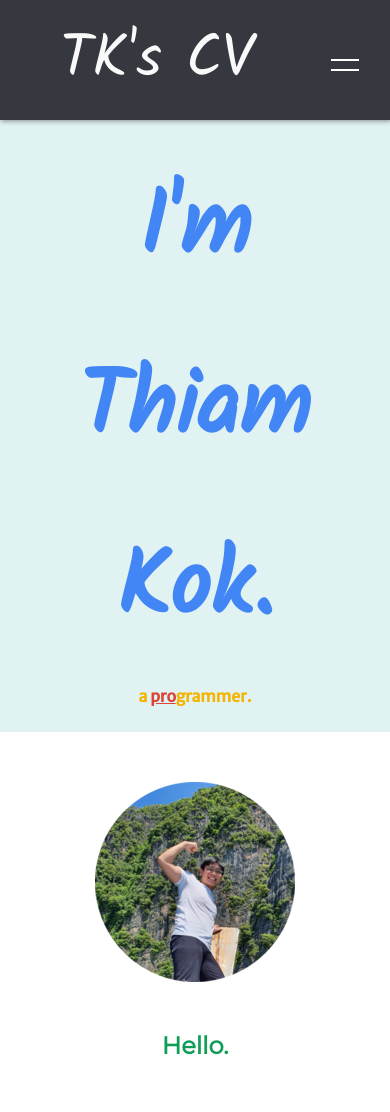
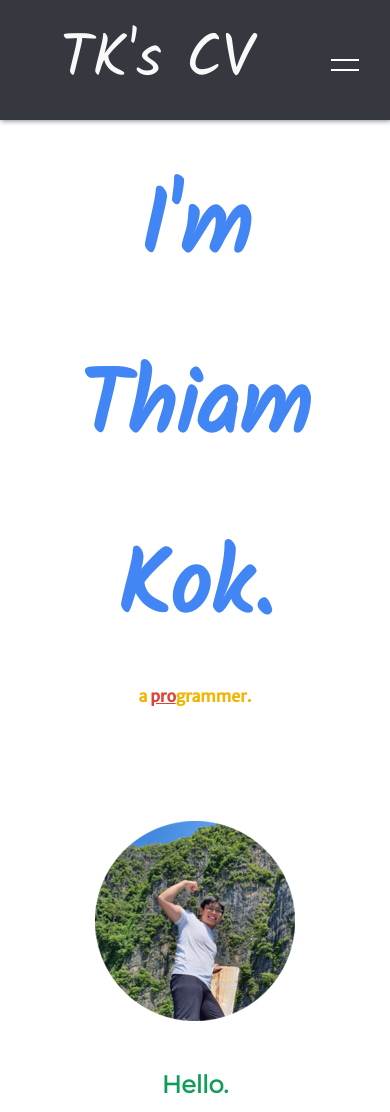
Before and after one commit to Skyler1097/PersonalCV, a plain HTML site: page index.html in a window 390 px wide. Shown: the top 1112 px of the page. Drawn offline with nearby package versions, Linux system fonts and the light colour scheme.

Commit message:
Update styles

```diff
--- a/styles.css
+++ b/styles.css
@@ -11,6 +11,9 @@ html {
   margin: 0;
   padding: 0;
   box-sizing: border-box;
+}
+section {
+  padding-top: 10%;
 }
 header {
   background-color: var(--black);
@@ -103,14 +106,14 @@ header {
   background-color: transparent;
   color: var(--gray);
 }
-@media (max-width: 940px) {
+@media (max-width: 950px) {
   #navbar {
     position: absolute;
   }
   #navbar.active {
     background-color: var(--black);
     height: 350px;
-    width: 50%;
+    width: 70%;
     align-items: center;
   }
   #navbar ul {
@@ -119,7 +122,7 @@ header {
     flex-direction: column;
   }
   #navbar ul li {
-    padding-right: 25px;
+    padding-right: 20px;
   }
 }
 body {
@@ -171,7 +174,6 @@ p {
   line-height: 2;
 }
 .top-container {
-  background-color: #e0f2f1;
   padding: 20px;
   /*margin --> clockwise, top, rght, bottom, left*/
   margin: 0 auto 0 auto;
```
